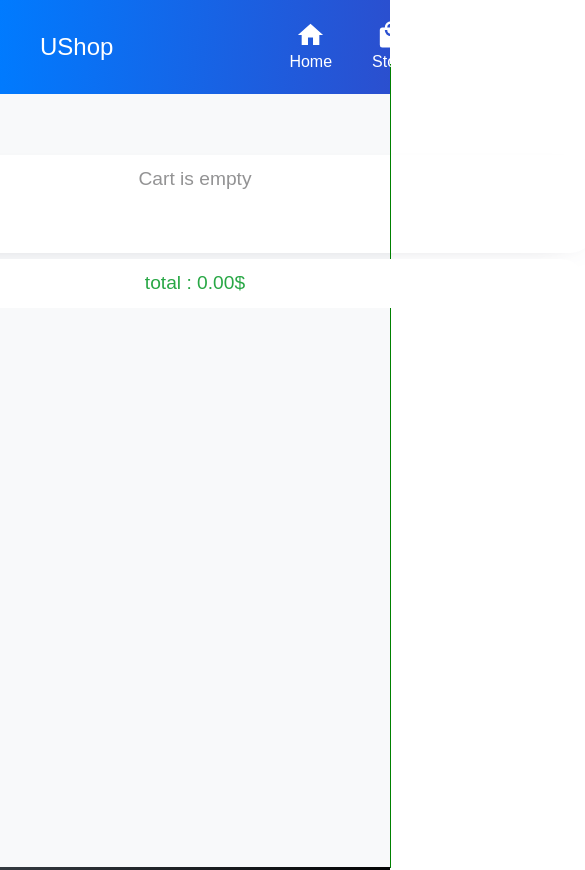
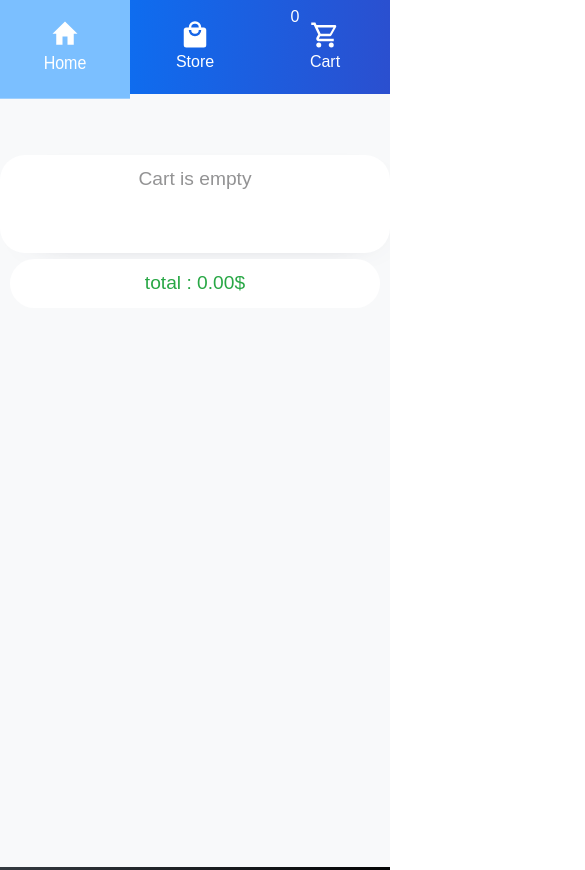
Before and after one commit to VoidOfMaya/shopping-cart-rct, a React (Vite) app: page /Cart in a window 390 px wide. Shown: the top 870 px of the page, 585 px wide, since content can reach past the window. Built offline with nearby package versions, Linux system fonts and the light colour scheme.

Commit message:
feat(nav)resize for small screens

```diff
--- a/src/component/Cart-page/cart.module.css
+++ b/src/component/Cart-page/cart.module.css
@@ -65,3 +65,8 @@
     border-radius:  0px 25px 25px 0px;
     transform: scale(1.1);
 }
+@media (max-width: 610px){
+    .listContainer{
+        width: 100vw;
+    }
+}
--- a/src/component/nav-bar/nav.module.css
+++ b/src/component/nav-bar/nav.module.css
@@ -1,9 +1,13 @@
-nav {
+.navBar{
     z-index: 2;
     position: fixed;
-    /*background-color: #007BFF;*/
     background: #007BFF;
     background: linear-gradient(94deg,rgba(0, 123, 255, 1) 0%, rgba(43, 79, 207, 1) 100%);
+    display: flex;
+
+}
+nav {
+
     display: flex;
     flex-direction: row;
 }
@@ -23,6 +27,7 @@ nav {
     transition: transform .1s ease;
 
 }
+
 .navLink:hover{
     transform: scale(1, 1.1);
 }
@@ -46,3 +51,13 @@ a:hover{
     height: 30px;
     filter: invert(1);
 }
+@media (max-width: 610px) {
+    .navBar{
+        width: 100vw;
+    }
+
+    .branding{
+        display: none;
+    }
+
+}
--- a/src/component/nav-bar/top-nav.jsx
+++ b/src/component/nav-bar/top-nav.jsx
@@ -5,10 +5,11 @@ import homeSvg from '/src/assets/home (1).svg'
 import shopSvg from '/src/assets/shopping.svg'
 
 const TopNav = ({cart}) =>{
+
     return(
+        <div className={style.navBar}>
+            <h1 className={style.branding}>UShop</h1>
             <nav>
-            <h1 className={style.branding}>UShop</h1>
-
                 <Link to={'/'} className={style.navLink}>
                 <img className={style.navIcons} src={homeSvg} alt="Home"/>
                 Home</Link>
@@ -21,8 +22,8 @@ const TopNav = ({cart}) =>{
 
                 Cart
                 </Link>
-
             </nav>
+        </div>
     )
 }
 
```
Lines whose indentation alone changed are shown as unchanged.
